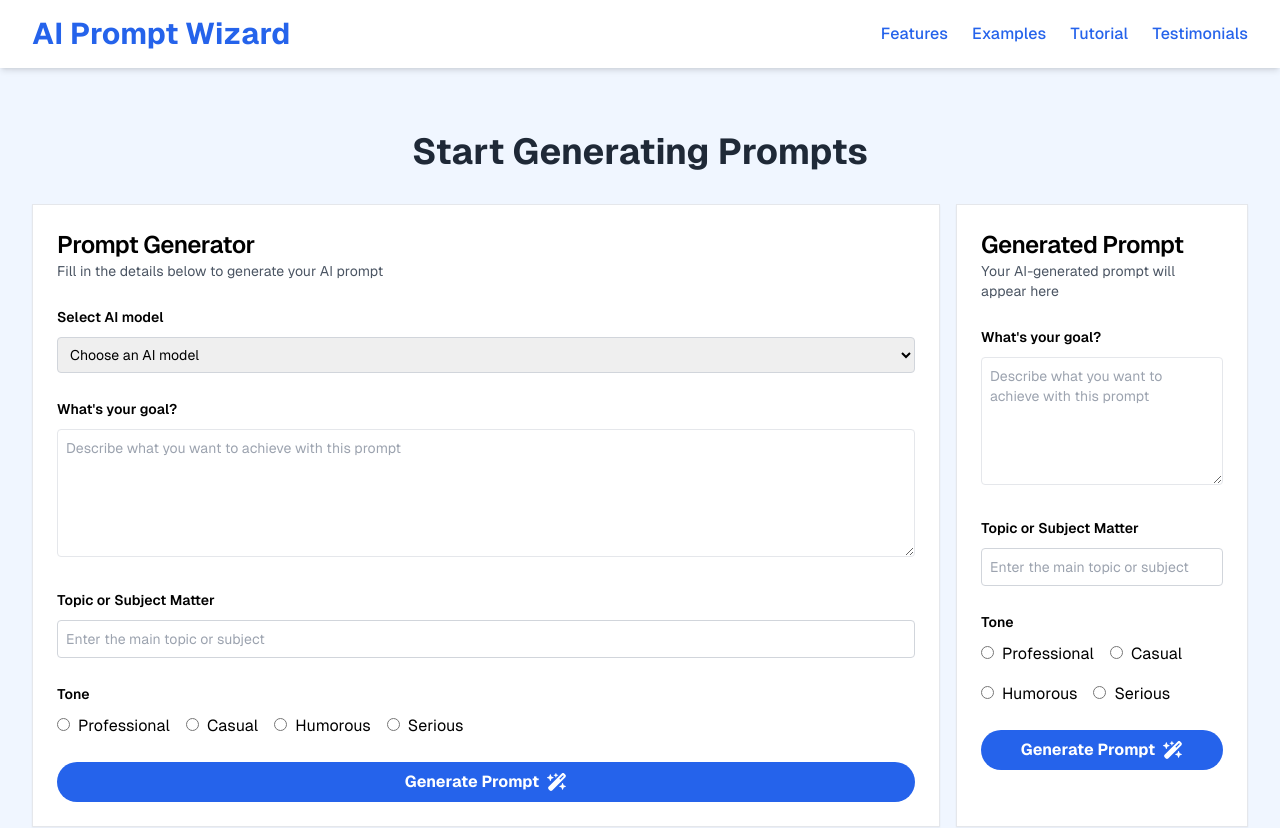
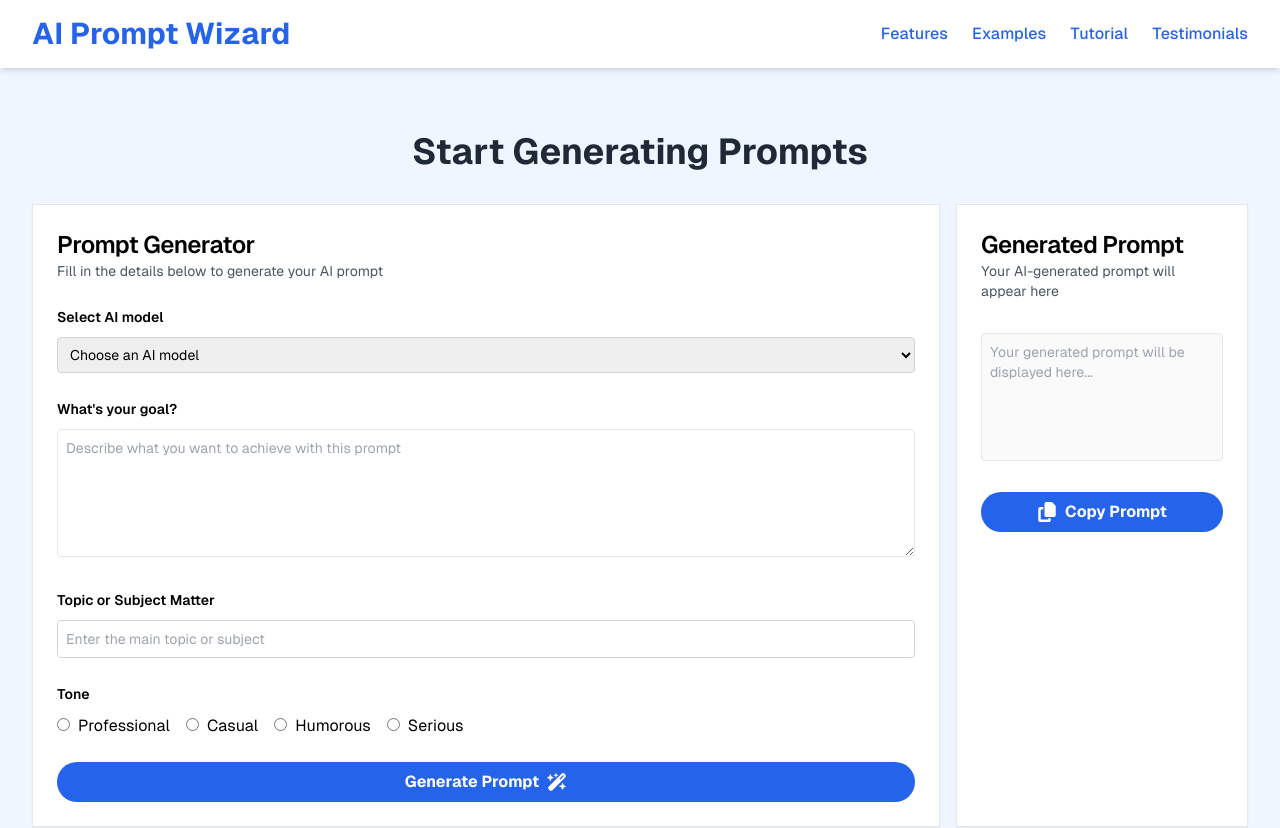
Before and after one commit to Orbitado/ai-prompt-wizard, a Next.js app: page /prompts in a window 1280 px wide. Shown: the top 828 px of the page. Built offline with nearby package versions, Linux system fonts and the light colour scheme.

Commit message:
[ADDED] Generated Prompt Card

```diff
--- a/src/app/(pages)/(public)/prompts/page.tsx
+++ b/src/app/(pages)/(public)/prompts/page.tsx
@@ -11,7 +11,7 @@ import Input from "@/components/common/Input";
 import RadioSelect from "@/components/common/RadioSelect";
 import Button from "@/components/common/Button";
 
-import { FaWandMagicSparkles } from "react-icons/fa6";
+import { FaCopy, FaWandMagicSparkles } from "react-icons/fa6";
 
 export default function PromptGeneratorPage() {
   return (
@@ -70,30 +70,17 @@ export default function PromptGeneratorPage() {
               </CardDescription>
             </div>
             <TextArea
-              name="What's your goal?"
-              placeholder="Describe what you want to achieve with this prompt"
+              name=""
+              disabled
+              noResize
+              placeholder="Your generated prompt will be displayed here..."
             />
-            <Input
-              labelTitle="Topic or Subject Matter"
-              type="text"
-              placeholder="Enter the main topic or subject"
-              name="topic"
-            />
-            <div>
-              <label htmlFor="ai-tone-models">
-                <span className="font-semibold text-sm">Tone</span>
-              </label>
-              <RadioSelect
-                name="ai-tone-models"
-                options={["Professional", "Casual", "Humorous", "Serious"]}
-              />
-            </div>
             <Button
               href="/prompts"
               addClass="w-full rounded-[0.26rem] flex justify-center items-center"
             >
-              <span>Generate Prompt</span>
-              <FaWandMagicSparkles className="ml-2 text-xl" />
+              <FaCopy className="mr-2 text-xl" />
+              <span>Copy Prompt</span>
             </Button>
           </CardContent>
         </Card>
--- a/src/components/common/TextArea.tsx
+++ b/src/components/common/TextArea.tsx
@@ -7,6 +7,8 @@ export default function TextArea({
   placeholder,
   labelTitle,
   required = false,
+  disabled = false,
+  noResize = false,
 }: TextAreaP) {
   return (
     <div>
@@ -17,7 +19,10 @@ export default function TextArea({
         name={name}
         id={name}
         placeholder={placeholder}
-        className="mt-2 p-2 border rounded-[0.25rem] w-full h-32 font-normal text-sm"
+        disabled={disabled}
+        className={`${
+          noResize && "resize-none"
+        } mt-2 p-2 border rounded-[0.25rem] w-full h-32 font-normal text-sm`}
         rows={rows}
         required={required}
       />
--- a/src/types/customTypes.d.ts
+++ b/src/types/customTypes.d.ts
@@ -8,6 +8,8 @@ export interface InputP {
 
 export interface TextAreaP extends InputP {
     rows?: number;
+    disabled?: boolean;
+    noResize?: boolean;
 }
 
 export interface RadioSelectP {
```
